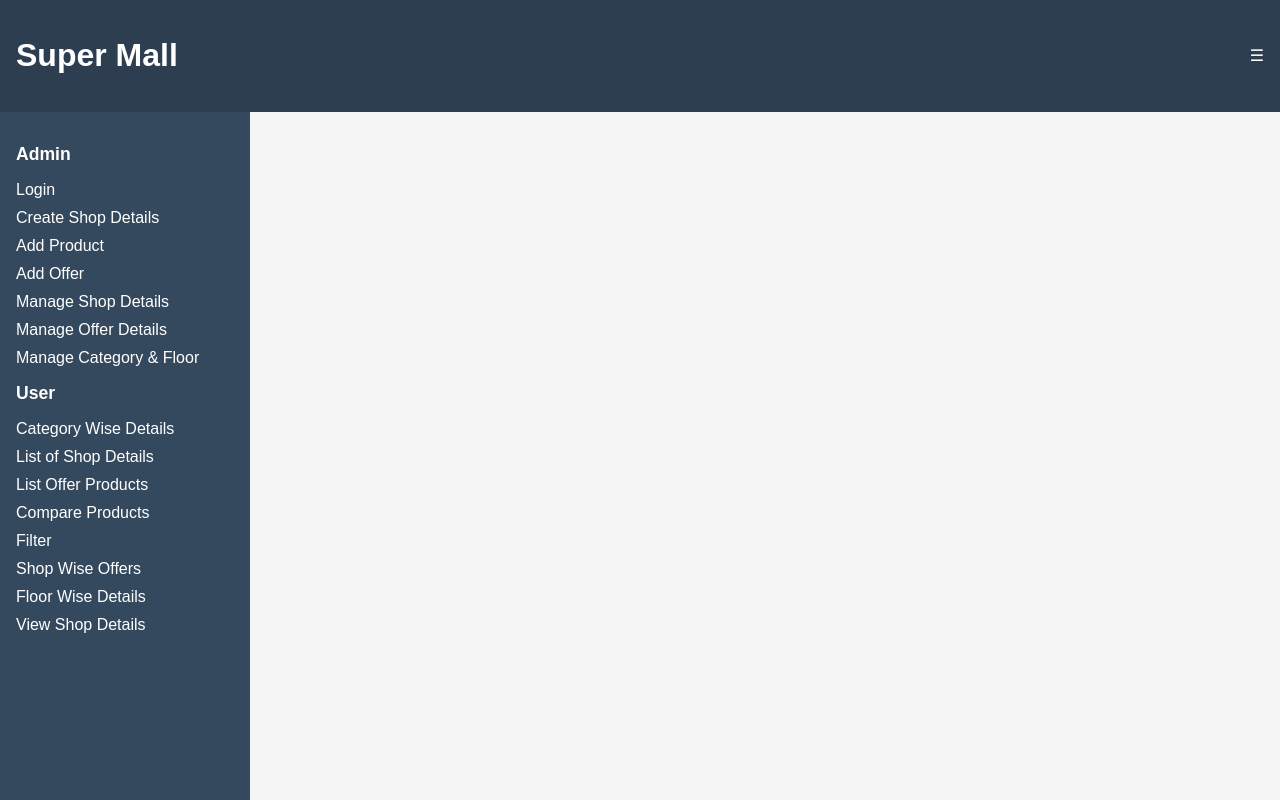
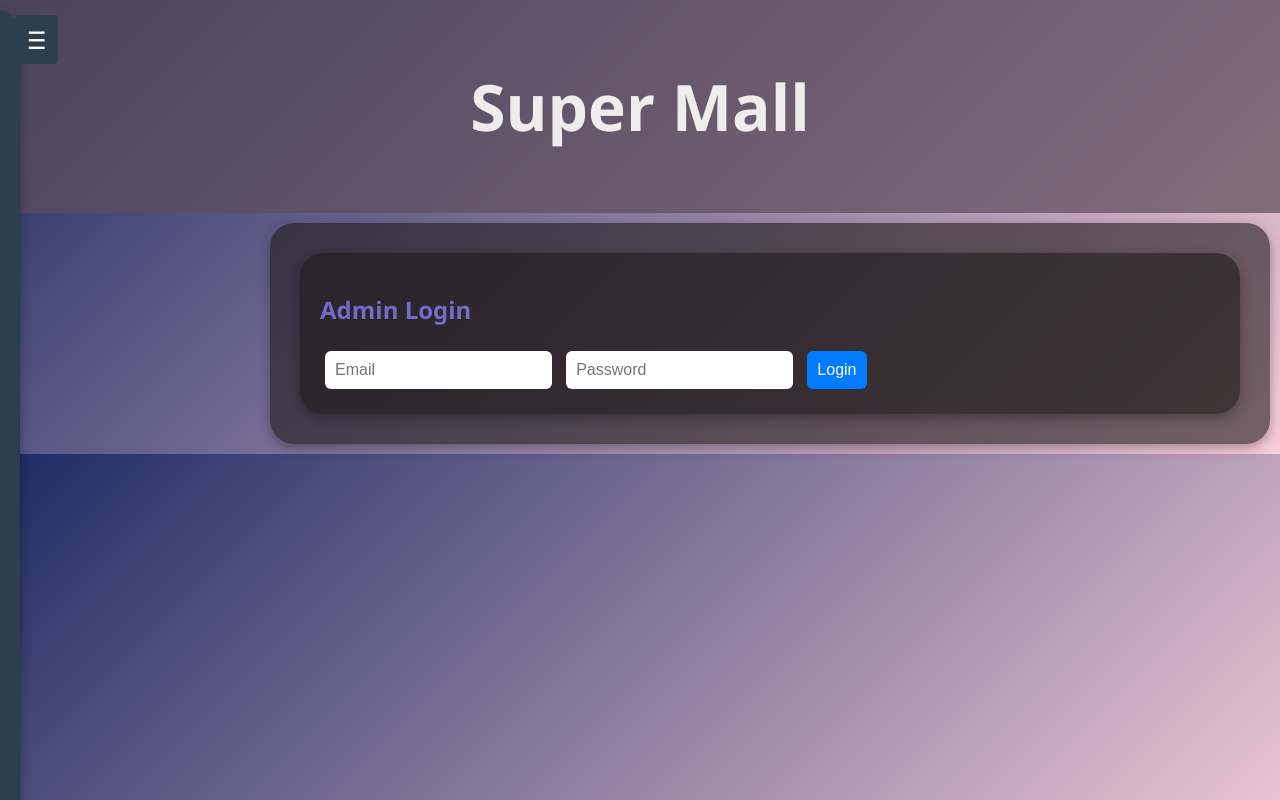
Before and after one commit to Amankumar178/Super-mall, a plain HTML site: page index.html in a window 1280 px wide. Shown: the top 800 px of the page. Drawn offline with Linux system fonts and the light colour scheme; a script that the page names is missing.

Commit message:
Update style.css

```diff
--- a/style.css
+++ b/style.css
@@ -1,138 +1,103 @@
-* {
-  box-sizing: border-box;
-}
-
 body {
-  margin: 0;
-  font-family: Arial, sans-serif;
-  background: #f5f5f5;
+    margin: 0;
+    font-family: 'Segoe UI', Tahoma, Geneva, Verdana, sans-serif;
+  background: linear-gradient(135deg, #1d2b64, #f8cdda);
+    background-size: cover;
+    color: #736bc7;
 }
 
 header {
-  background-color: #2c3e50;
-  color: white;
-  padding: 1rem;
-  display: flex;
-  justify-content: space-between;
-  align-items: center;
-  flex-wrap: wrap;
+    background-color: rgba(94, 77, 92, 0.7);
+    padding: 20px;
+    text-align: center;
+    font-size: 2em;
+    color: #f0ecec;
 }
 
-.header-left {
-  display: flex;
-  align-items: center;
+.container, .sidebar, main, .section {
+    background-color: rgba(30, 25, 25, 0.6);
+    padding: 20px;
+    margin: 10px;
+    border-radius: 24px;
+    box-shadow: 0 4px 12px rgba(0,0,0,0.3);
 }
 
-.hamburger {
-  font-size: 24px;
-  margin-right: 15px;
-  cursor: pointer;
-  display: block;
+.sidebar ul {
+    list-style-type: none;
+    padding: 0;
 }
 
-nav button {
-  margin: 5px;
-  padding: 8px 16px;
-  background-color: #18bc9c;
-  color: white;
-  border: none;
-  border-radius: 5px;
-  cursor: pointer;
+.sidebar li {
+    padding: 10px;
+    margin: 5px 0;
+    background: rgba(255, 255, 255, 0.1);
+    border-radius: 6px;
+    cursor: pointer;
+    transition: background 0.3s ease;
 }
 
-nav button:hover {
-  background-color: #148f77;
+.sidebar li:hover {
+    background: rgba(255, 255, 255, 0.3);
 }
 
-.container {
-  display: flex;
+input, button {
+    padding: 10px;
+    margin: 5px;
+    border: none;
+    border-radius: 6px;
+    font-size: 1em;
+}
+
+button {
+    background-color: #007bff;
+    color: white;
+    cursor: pointer;
+    transition: background 0.3s ease;
+}
+
+button:hover {
+    background-color: #0056b3;
+}
+
+.section {
+    display: none;
+}
+
+.section.active {
+    display: block;
+}
+
+#menu-toggle {
+    position: fixed;
+    top: 15px;
+    left: 15px;
+    font-size: 24px;
+    background-color: #2c3e50;
+    color: white;
+    padding: 8px 12px;
+    border-radius: 4px;
+    cursor: pointer;
+    z-index: 1001;
 }
 
 .sidebar {
-  width: 250px;
-  background-color: #34495e;
-  color: white;
-  padding: 1rem;
-  min-height: 100vh;
-  display: none;
-  flex-direction: column;
+    position: fixed;
+    top: 0;
+    left: -260px;
+    width: 230px;
+    height: 105%;
+    background-color: #2c3e50;
+    color: white;
+    padding: 20px;
+    transition: left 0.1s ease;
+    z-index:  1000; ;
 }
 
 .sidebar.active {
-  display: block;
+    left: 0;
 }
 
-.sidebar h2 {
-  font-size: 1.1rem;
-  margin-top: 1rem;
+main {
+    margin-left: 270px;
+    padding: 20px;
 }
-
-.sidebar ul {
-  list-style: none;
-  padding-left: 0;
-}
-
-.sidebar li {
-  margin: 10px 0;
-}
-
-.sidebar a {
-  color: white;
-  text-decoration: none;
-}
-
-.sidebar a:hover {
-  text-decoration: underline;
-}
-
-.content {
-  flex-grow: 1;
-  padding: 2rem;
-}
-
-section {
-  background: white;
-  margin-bottom: 2rem;
-  padding: 1.5rem;
-  border-radius: 10px;
-  box-shadow: 0 2px 8px rgba(0,0,0,0.1);
-}
-
-form input, form select, form button {
-  display: inline-block;
-  margin: 10px 10px 10px 0;
-  padding: 10px;
-  width: 250px;
-}
-
-form button {
-  background-color: #18bc9c;
-  color: white;
-  border: none;
-  cursor: pointer;
-}
-
-form button:hover {
-  background-color: #148f77;
-}
-
-table {
-  width: 100%;
-  border-collapse: collapse;
-  margin-top: 1rem;
-}
-
-table, th, td {
-  border: 1px solid #ccc;
-}
-
-th, td {
-  padding: 10px;
-  text-align: left;
-}
-
-@media (min-width: 768px) {
-  .sidebar {
-    display: block;
-  }
-}
```
